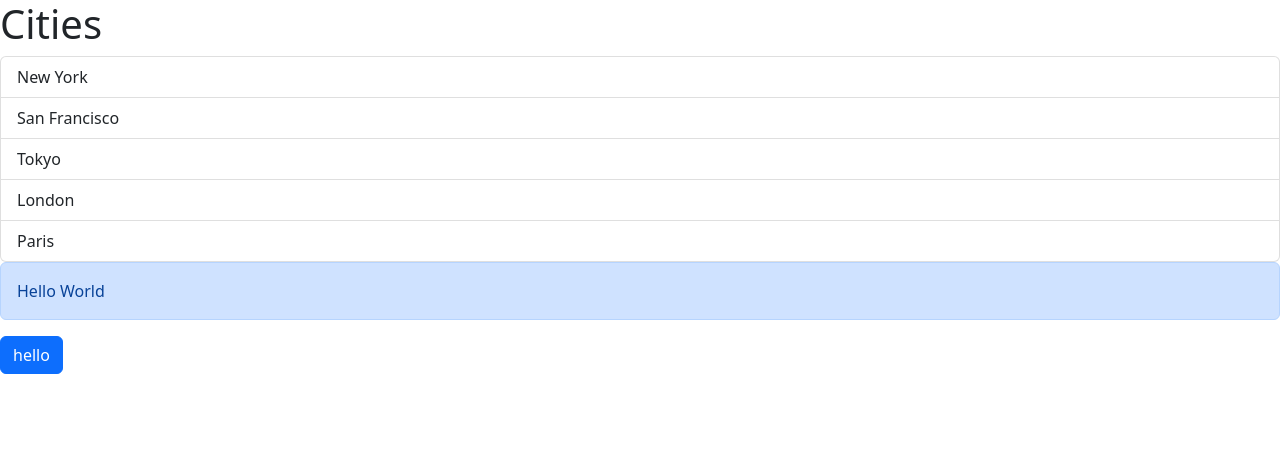
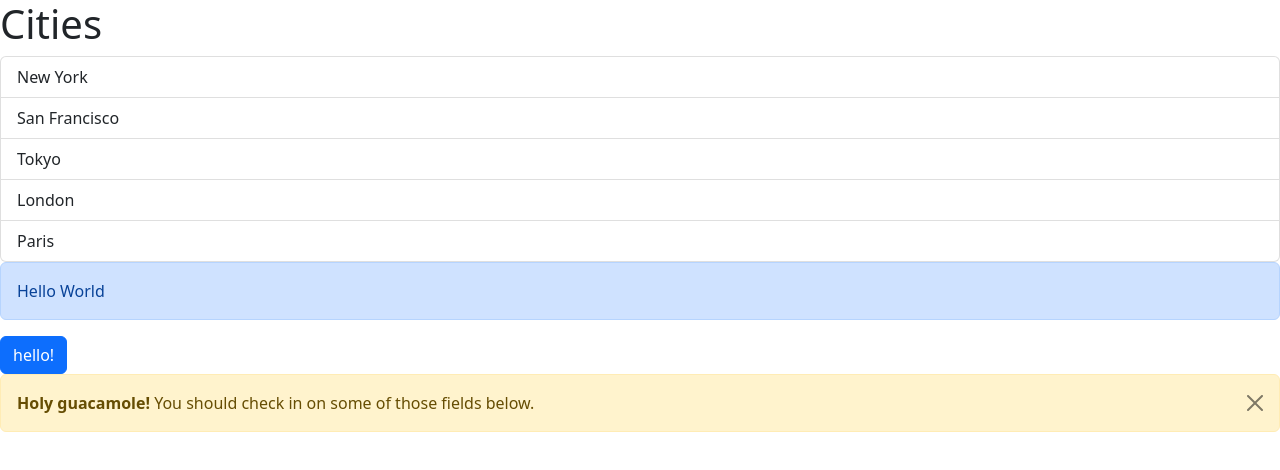
Before and after one commit to DanielHe09/learnReact, a React (Vite) app: page / in a window 1280 px wide. Shown: the top 470 px of the page. Built offline with nearby package versions, Linux system fonts and the light colour scheme.

Commit message:
added a closeable alert button

```diff
--- a/src/App.tsx
+++ b/src/App.tsx
@@ -1,6 +1,7 @@
 import Alert from "./components/Alert";
 import ListGroup from "./components/ListGroup"
 import PrimButton from "./components/PrimButton"
+import Alert2 from "./components/Alert2";
 
 function App() {
 
@@ -29,7 +30,8 @@ function App() {
       <Alert>
         Hello <span>World</span>
       </Alert>
-      <PrimButton onSelectItem={handleSelectItem}>hello</PrimButton>
+      <PrimButton onSelectItem={handleSelectItem}><span>hello!</span></PrimButton>
+      <Alert2/>
     </div>
   );
 }
--- /dev/null
+++ b/src/components/Alert2.tsx
@@ -0,0 +1,17 @@
+import { useState } from "react";
+
+
+const Alert2 = () => {
+const [visible, setVisible] = useState(true);
+
+    if (visible == false) return null;
+
+    return (
+        <div className="alert alert-warning alert-dismissible fade show" role="alert">
+            <strong>Holy guacamole!</strong> You should check in on some of those fields below.
+            <button type="button" className="btn-close" data-bs-dismiss="alert" aria-label="Close" onClick={()=>setVisible(false)}></button>
+        </div>
+    )
+}
+
+export default Alert2
```
